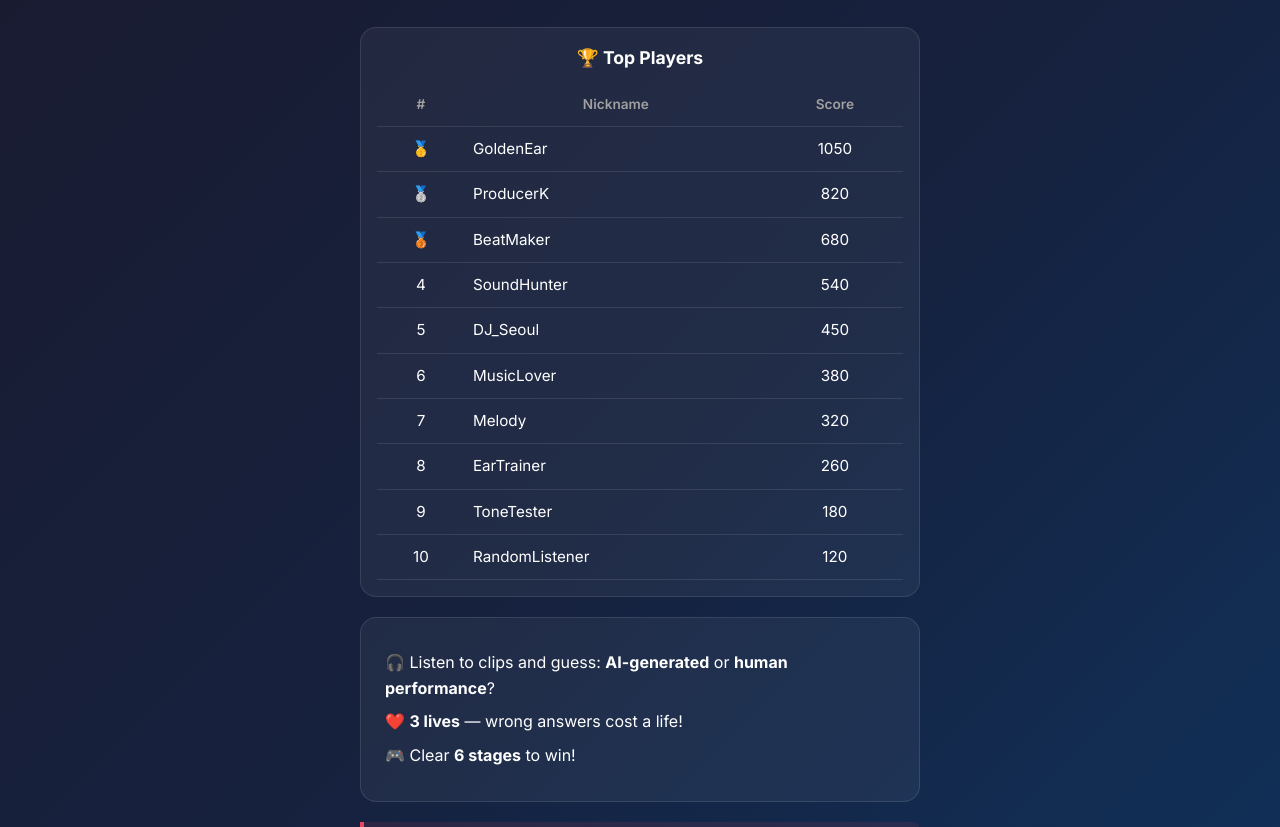
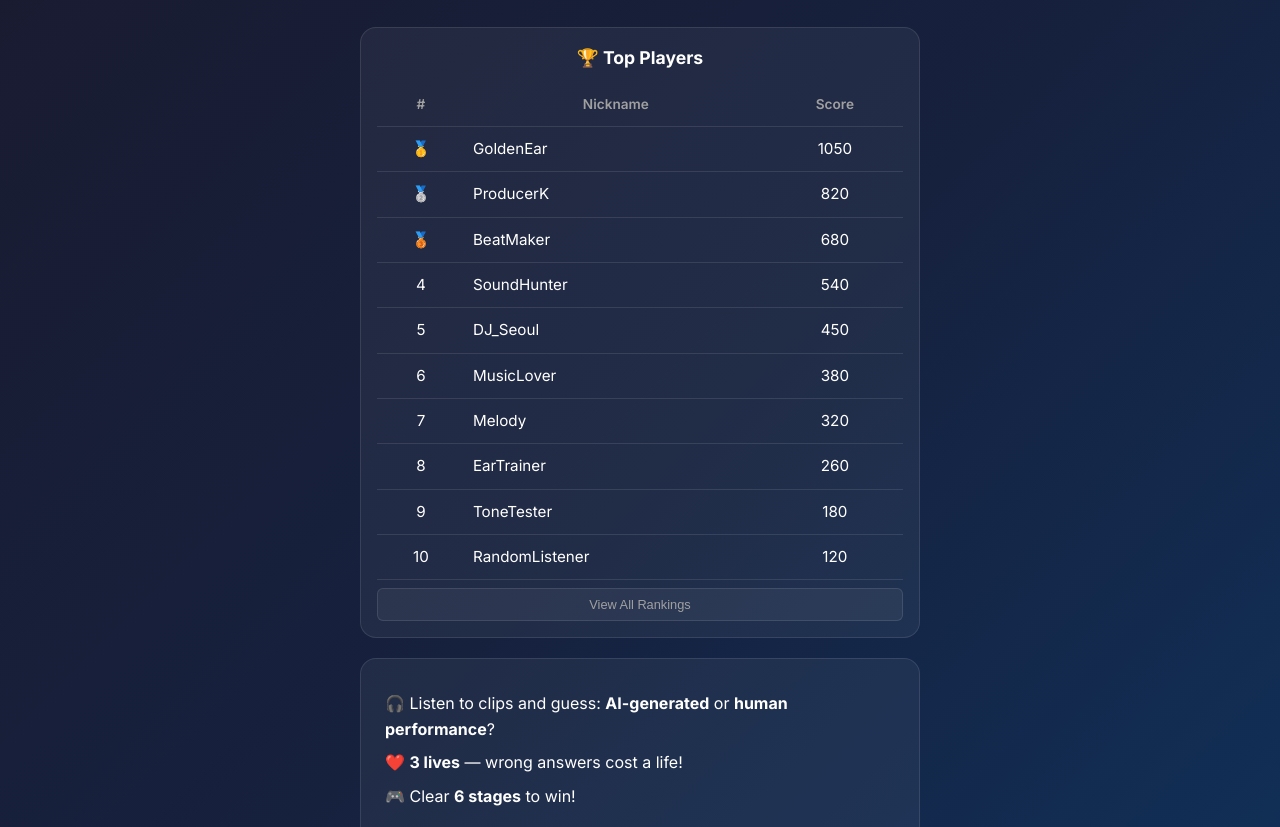
Before and after one commit to unohee/ai-music-survey, a plain HTML site: page index.html in a window 1280 px wide. Shown: the part 273-1100 px from the top of the page. Drawn offline with Linux system fonts and the light colour scheme; no server answers.

Commit message:
feat: add expandable full rankings to all leaderboards
Click 'View All Rankings' to see every player, click again to collapse.
Applies to Welcome, Game Over, and Results leaderboards.

Co-Authored-By: Claude Opus 4.6 <noreply@anthropic.com>

```diff
--- a/css/style.css
+++ b/css/style.css
@@ -985,6 +985,25 @@ h1 {
     border: none;
 }
 
+.leaderboard-toggle {
+    display: block;
+    width: 100%;
+    margin-top: 8px;
+    padding: 8px;
+    background: rgba(255, 255, 255, 0.05);
+    border: 1px solid rgba(255, 255, 255, 0.1);
+    border-radius: 6px;
+    color: #a0a0a0;
+    font-size: 0.8rem;
+    cursor: pointer;
+    transition: all 0.2s;
+}
+
+.leaderboard-toggle:hover {
+    background: rgba(255, 255, 255, 0.1);
+    color: #f9d423;
+}
+
 .no-data,
 .loading {
     text-align: center;
--- a/js/app.js
+++ b/js/app.js
@@ -1235,9 +1235,13 @@ async function displayWelcomeLeaderboard() {
     }
 
     const top10 = leaderboard.slice(0, 10);
+    const hasMore = leaderboard.length > 10;
+
+    function renderWelcomeLeaderboard(showAll) {
+        const entries = showAll ? leaderboard : top10;
         let html = `<table class="leaderboard-table leaderboard-mini"><thead><tr><th>#</th><th>${t('col_nickname')}</th><th>${t('col_score')}</th></tr></thead><tbody>`;
 
-    top10.forEach((entry, index) => {
+        entries.forEach((entry, index) => {
             const rankIcon = index === 0 ? '🥇' : index === 1 ? '🥈' : index === 2 ? '🥉' : (index + 1);
             html += `
                 <tr>
@@ -1249,7 +1253,19 @@ async function displayWelcomeLeaderboard() {
         });
 
         html += '</tbody></table>';
+        if (hasMore) {
+            html += `<button class="leaderboard-toggle" id="welcome-lb-toggle">${showAll ? t('collapse_rankings') : t('show_all_rankings')}</button>`;
+        }
         container.innerHTML = html;
+
+        if (hasMore) {
+            document.getElementById('welcome-lb-toggle').addEventListener('click', () => {
+                renderWelcomeLeaderboard(!showAll);
+            });
+        }
+    }
+
+    renderWelcomeLeaderboard(false);
 }
 
 async function displayLeaderboardIn(leaderboardElId, percentileElId) {
@@ -1283,9 +1299,14 @@ async function displayLeaderboardIn(leaderboardElId, percentileElId) {
     }
 
     const top10 = leaderboard.slice(0, 10);
+    const hasMore = leaderboard.length > 10;
+    const toggleId = `${leaderboardElId}-lb-toggle`;
+
+    function renderLeaderboard(showAll) {
+        const entries = showAll ? leaderboard : top10;
         let html = `<table class="leaderboard-table"><thead><tr><th>#</th><th>${t('col_nickname')}</th><th>${t('col_score')}</th></tr></thead><tbody>`;
 
-    top10.forEach((entry, index) => {
+        entries.forEach((entry, index) => {
             const isCurrentUser = entry.nickname === state.nickname && entry.score === state.score;
             const rankIcon = index === 0 ? '🥇' : index === 1 ? '🥈' : index === 2 ? '🥉' : (index + 1);
 
@@ -1298,7 +1319,7 @@ async function displayLeaderboardIn(leaderboardElId, percentileElId) {
             `;
         });
 
-    if (userRank > 10) {
+        if (!showAll && userRank > 10) {
             const userEntry = leaderboard[userRank - 1];
             html += `
                 <tr class="separator"><td colspan="3">...</td></tr>
@@ -1311,5 +1332,17 @@ async function displayLeaderboardIn(leaderboardElId, percentileElId) {
         }
 
         html += '</tbody></table>';
+        if (hasMore) {
+            html += `<button class="leaderboard-toggle" id="${toggleId}">${showAll ? t('collapse_rankings') : t('show_all_rankings')}</button>`;
+        }
         leaderboardEl.innerHTML = html;
+
+        if (hasMore) {
+            document.getElementById(toggleId).addEventListener('click', () => {
+                renderLeaderboard(!showAll);
+            });
         }
+    }
+
+    renderLeaderboard(false);
+}
--- a/js/i18n.js
+++ b/js/i18n.js
@@ -92,6 +92,8 @@ const I18N = {
     col_nickname: 'Nickname',
     col_score: 'Score',
     no_records: 'No records yet.',
+    show_all_rankings: 'View All Rankings',
+    collapse_rankings: 'Show Top 10',
     percentile_rank_text: '#{rank}',
     percentile_top: 'Top {pct}%',
 
@@ -264,6 +266,8 @@ const I18N = {
     col_nickname: '닉네임',
     col_score: '점수',
     no_records: '아직 기록이 없습니다.',
+    show_all_rankings: '전체 순위 보기',
+    collapse_rankings: 'Top 10만 보기',
     percentile_rank_text: '{rank}위',
     percentile_top: '상위 {pct}%',
 
```
Lines whose indentation alone changed are shown as unchanged.
